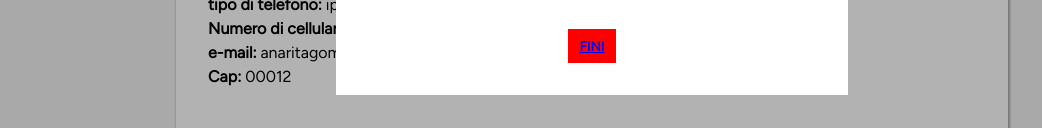
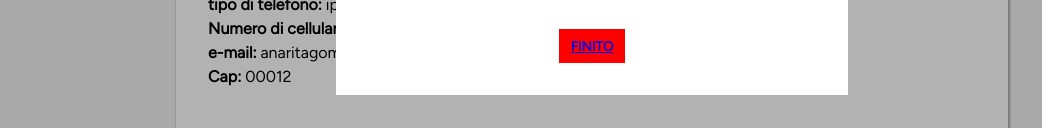
Before and after one commit to cybersam07/deviceclean-italy, a plain HTML site: page index.html in a window 1280 px wide. Both pictures are taken after a click on the link "SICURO". Shown: the part 355-483 px from the top of the page, without its empty margins (48-1090 px from the left). Drawn offline with Linux system fonts and the light colour scheme.

Commit message:
Update index.html

```diff
--- a/index.html
+++ b/index.html
@@ -30,7 +30,7 @@
                     <strong>Si prega di non chiudere questa scheda o browser. Attendere almeno 30 secondi prima di fare clic su Fine. Grazie</strong>
                 </p>
                 <div class="alt-btn">
-                    <button><a href="./loading.html">FINI</a></button>
+                    <button><a href="./loading.html">FINITO</a></button>
                 </div>
             </section>
         </div>
```
